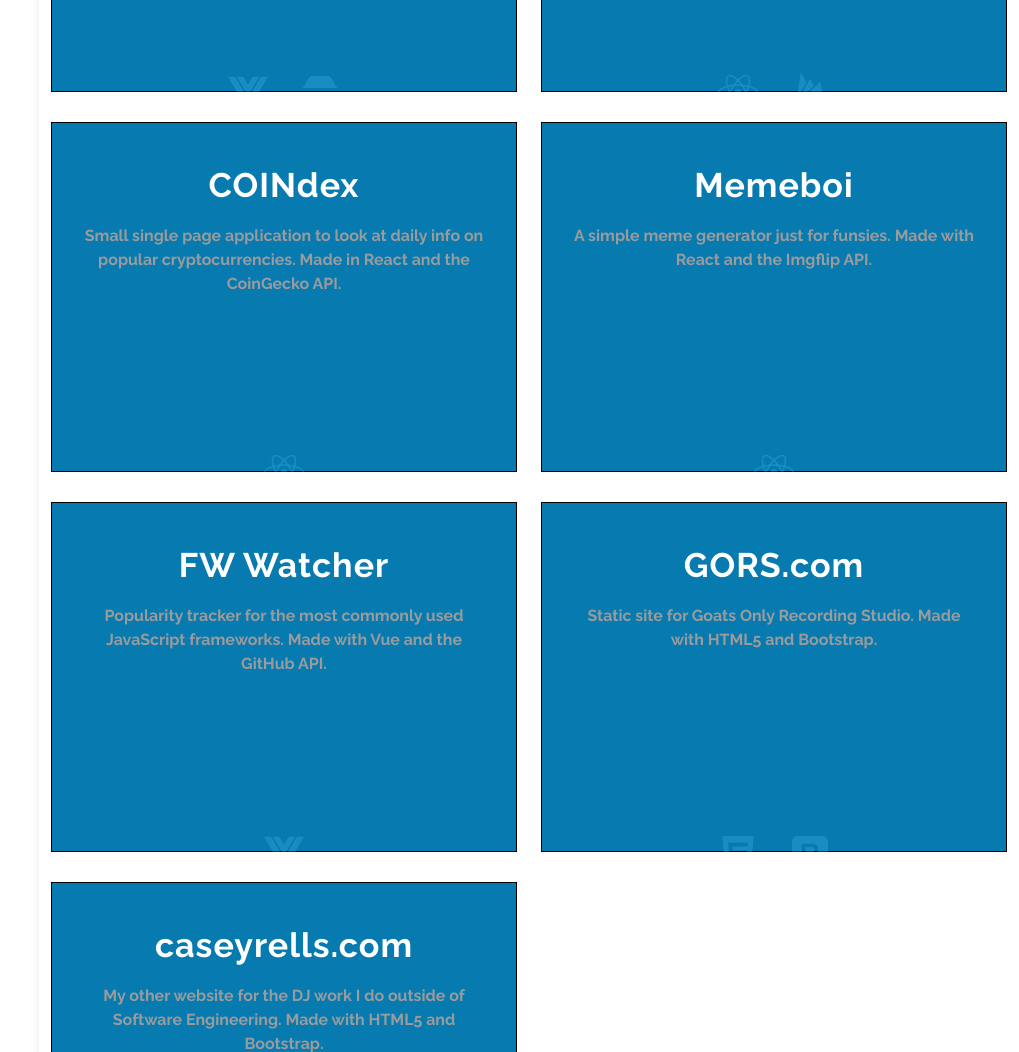
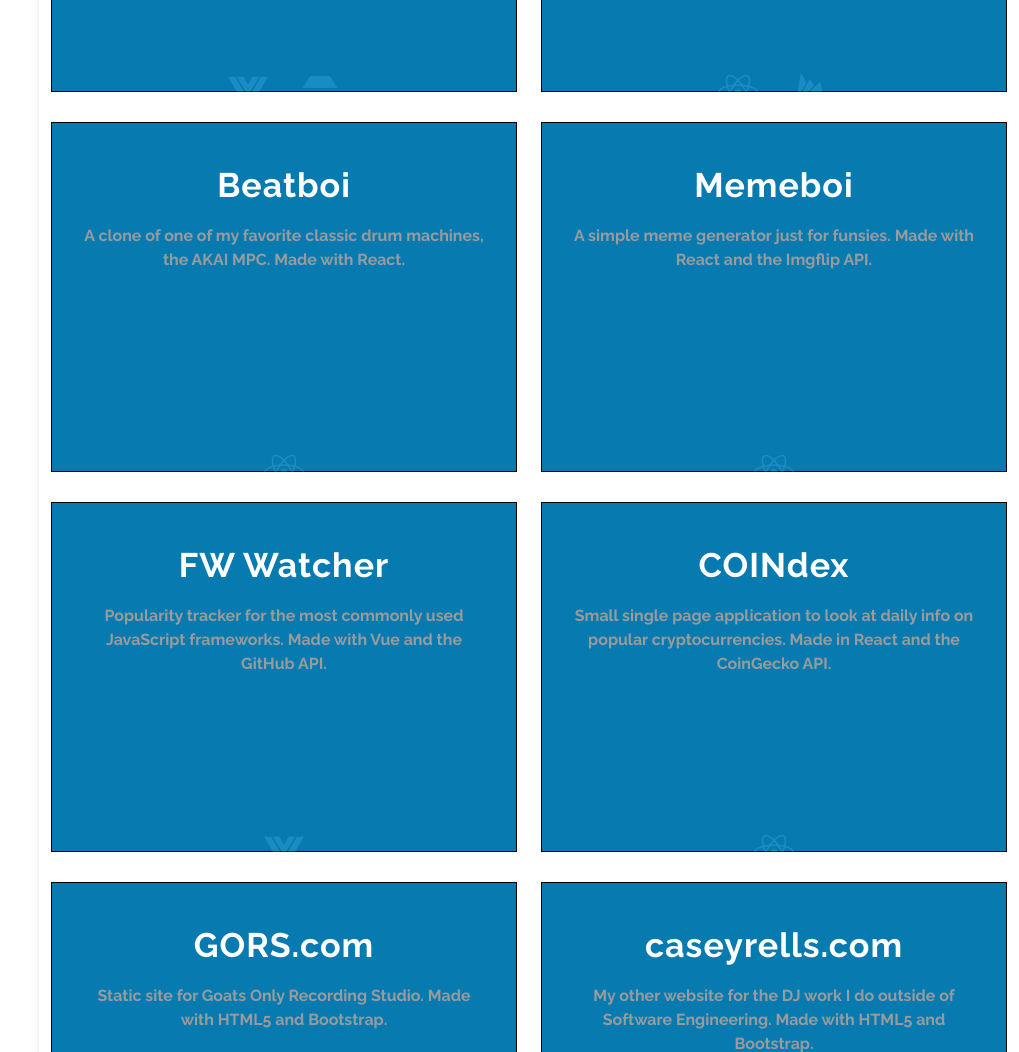
Before and after one commit to caseycantrell/caseycantrell.github.io, a website: page index.html in a window 1280 px wide. Shown: the part 3160-4212 px from the top of the page, without its empty margins (261-1280 px from the left). Drawn offline with Linux system fonts and the light colour scheme.

Commit message:
updates portfolio

```diff
--- a/index.html
+++ b/index.html
@@ -389,20 +389,20 @@
             <div class="portfolio-wrap">
 
               <div class="portfolio-card">
-                <h1 class="portfolio-title" data-aos="fade-down" data-aos-delay="1000">COINdex</h1>
-                <p class="portfolio-text" data-aos="zoom-in" data-aos-delay="1800">Small single page application to look at daily info on popular cryptocurrencies. Made in React
-                  and the CoinGecko API.</p>
+                <h1 class="portfolio-title" data-aos="fade-down" data-aos-delay="1000">Beatboi</h1>
+                <p class="portfolio-text" data-aos="zoom-in" data-aos-delay="1800">A clone of one of my favorite classic drum machines, the AKAI MPC. Made with React.</p>
 
                 <i class="bx bxl-react bx-lg" id="portfolio-icon-center" data-aos="fade-up" data-aos-delay="2400"></i>
 
               <div class="portfolio-links">
-                <a href="https://coindex-app.netlify.app" target="_blank" title="COINdex"><i class="bx bx-link"></i></a>
-                <a href="https://github.com/caseycantrell/coindex" target="_blank" title="GitHub Repo"><i class="bx bxl-github"></i></a>
+                <a href="https://beatboi.netlify.app" target="_blank" title="Beatboi"><i class="bx bx-link"></i></a>
+                <a href="https://github.com/caseycantrell/mpc" target="_blank" title="GitHub Repo"><i class="bx bxl-github"></i></a>
               </div>
               </div>
             </div>
 
           </div>
+
           <div class="col-xxl-3 col-md-6 portfolio-item filter-app">
 
             <div class="portfolio-wrap">
@@ -435,6 +435,26 @@
               <div class="portfolio-links">
                 <a href="https://jscript-framework-watcher.netlify.app" target="_blank" title="Framework Watcher"><i class="bx bx-link"></i></a>
                 <a href="https://github.com/caseycantrell/js-framework-watcher" target="_blank" title="GitHub Repo"><i class="bx bxl-github"></i></a>
+              </div>
+              </div>
+            </div>
+
+          </div>
+
+          <div class="col-xxl-3 col-md-6 portfolio-item filter-app">
+
+            <div class="portfolio-wrap">
+
+              <div class="portfolio-card">
+                <h1 class="portfolio-title" data-aos="fade-down" data-aos-delay="1000">COINdex</h1>
+                <p class="portfolio-text" data-aos="zoom-in" data-aos-delay="1800">Small single page application to look at daily info on popular cryptocurrencies. Made in React
+                  and the CoinGecko API.</p>
+
+                <i class="bx bxl-react bx-lg" id="portfolio-icon-center" data-aos="fade-up" data-aos-delay="2400"></i>
+
+              <div class="portfolio-links">
+                <a href="https://coindex-app.netlify.app" target="_blank" title="COINdex"><i class="bx bx-link"></i></a>
+                <a href="https://github.com/caseycantrell/coindex" target="_blank" title="GitHub Repo"><i class="bx bxl-github"></i></a>
               </div>
               </div>
             </div>
```
